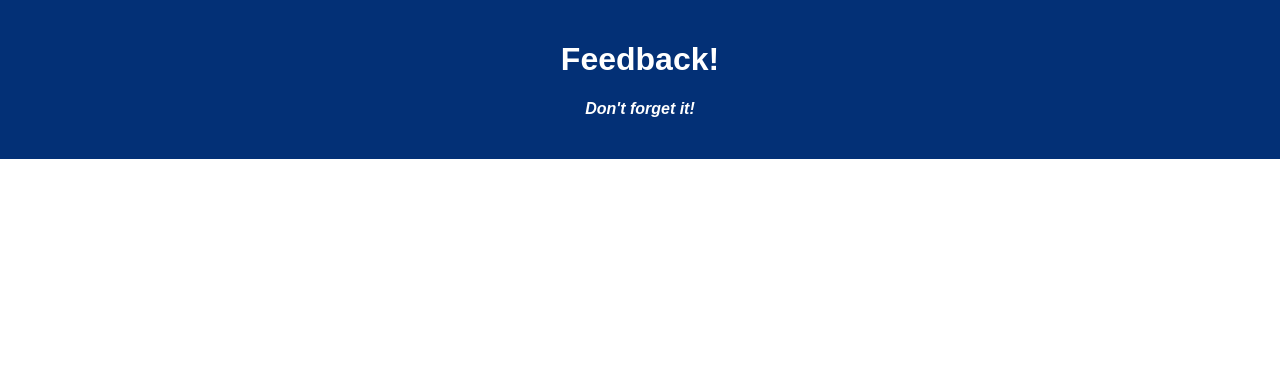
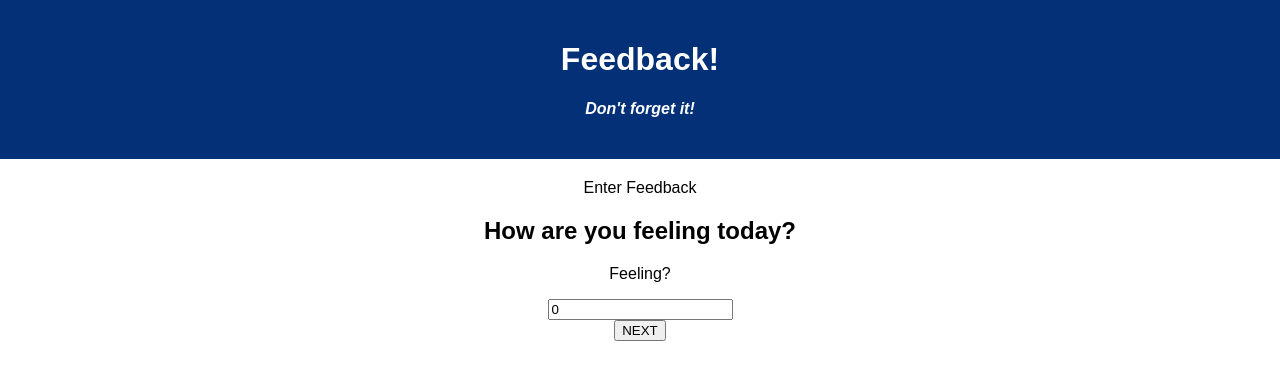
Before and after one commit to Fatuma2117/weekend-redux-feedback-loop, a React (Create React App) app: page / in a window 1280 px wide. Shown: the top 380 px of the page. Built offline with nearby package versions, Linux system fonts and the light colour scheme; no server answers.

Commit message:
created UnderstandingForm component

```diff
--- a/package.json
+++ b/package.json
@@ -9,8 +9,11 @@
     "pg": "^8.2.1",
     "react": "^17.0.1",
     "react-dom": "^17.0.1",
+    "react-redux": "^7.2.8",
     "react-router-dom": "^5.3.0",
-    "react-scripts": "^5.0.0"
+    "react-scripts": "^5.0.0",
+    "redux": "^4.2.0",
+    "redux-logger": "^3.0.6"
   },
   "devDependencies": {
     "nodemon": "^1.18.5"
--- a/src/components/App/App.jsx
+++ b/src/components/App/App.jsx
@@ -1,16 +1,69 @@
 import React from 'react';
 import axios from 'axios';
 import './App.css';
+import  { useEffect } from 'react';
+import {useDispatch} from 'react-redux';
+import { HashRouter as Router, Route, Link } from 'react-router-dom';
+
+import FeelingForm from '../FeelingForm/FeelingForm';
+import UnderstandingForm from '../UnderstandingForm/UnderstandingForm';
+
 
 function App() {
+  const dispatch = useDispatch();
+
+  useEffect(() => {
+    console.log('in useEffect');
+    getFeedback();
+  }, []);
+
+  const getFeedback = () => {
+    axios({
+      method: 'GET',
+      url: '/feedback'
+    })
+      .then((response) => {
+        console.log(response.data);
+        dispatch({
+          type: 'SET_FEEDBACK',
+          payload: response.data
+        })
+      })
+      .catch((error) => {
+        console.log('error on GET', error);
+      });
+  };
 
   return (
+    <Router>
     <div className='App'>
       <header className='App-header'>
         <h1 className='App-title'>Feedback!</h1>
         <h4>Don't forget it!</h4>
       </header>
+             <Route exact path="/">
+              <p>Enter Feedback</p>
+             <FeelingForm getFeedback={getFeedback}/>
+          </Route>
+
+
+
+
+
+      <Route exact path="/UnderstandingForm">
+           <UnderstandingForm/>
+       </Route>
+
+
+
+      <footer>
+          <Link to="/UnderstandingForm">
+             <button>NEXT</button>
+          </Link>
+
+          </footer>
     </div>
+    </Router>
   );
 }
 
--- /dev/null
+++ b/src/components/FeelingForm/FeelingForm.jsx
@@ -0,0 +1,40 @@
+import React, { useState } from 'react';
+import {useDispatch} from 'react-redux';
+
+function FeelingForm({ getFeedback}) {
+
+  let [feeling, setFeeling] = useState(0);
+  const dispatch = useDispatch();
+
+  const addFeeling = () => {
+    event.preventDefault();
+    console.log({feeling})
+    // axios({
+    //     method: 'POST',
+    //     url: '/feedback',
+    //     data: {feeling}
+    // }).then((response) => {
+    //     console.log('this is the response of the post route', response)
+
+    //     getFeedback();
+    // }).catch((err) => {
+    //     console.log('oops', err)
+    // })
+}
+
+
+  return (
+    <section>
+    <h2>How are you feeling today?</h2>
+    <p>Feeling?</p>
+    <form onSubmit={addFeeling}>
+      <input type="number" placeholder="0-10"
+        onChange={(event) => setFeeling(event.target.value)}
+        value={feeling} />
+
+    </form>
+  </section>
+  );
+}
+
+export default FeelingForm;
--- /dev/null
+++ b/src/components/UnderstandingForm/UnderstandingForm.jsx
@@ -0,0 +1,40 @@
+import React, { useState } from 'react';
+import {useDispatch} from 'react-redux';
+
+function UnderstandingForm({ getFeedback}) {
+
+  let [understanding, setUnderstanding] = useState(0);
+  const dispatch = useDispatch();
+
+  const addUnderstanding = () => {
+    event.preventDefault();
+    console.log({understanding})
+    // axios({
+    //     method: 'POST',
+    //     url: '/feedback',
+    //     data: {feeling}
+    // }).then((response) => {
+    //     console.log('this is the response of the post route', response)
+
+    //     getFeedback();
+    // }).catch((err) => {
+    //     console.log('oops', err)
+    // })
+}
+
+
+  return (
+    <section>
+    <h2>How well are you understanding the content?</h2>
+    <p>Understanding?</p>
+    <form onSubmit={addUnderstanding}>
+      <input type="number" placeholder="0-10"
+        onChange={(event) => setUnderstanding(event.target.value)}
+        value={understanding} />
+
+    </form>
+  </section>
+  );
+}
+
+export default UnderstandingForm;
--- a/src/index.js
+++ b/src/index.js
@@ -3,6 +3,29 @@ import ReactDOM from 'react-dom';
 import './index.css';
 import App from './components/App/App';
 import registerServiceWorker from './registerServiceWorker';
+import { createStore, combineReducers, applyMiddleware } from 'redux';
+import logger from 'redux-logger';
+import { Provider } from 'react-redux';
 
-ReactDOM.render(<App />, document.getElementById('root'));
+
+const feedbackReducer = (state=[], action) => {
+    if(action.type === 'SET_FEEDBACK'){
+        return action.payload
+    }
+    return state;
+}
+
+const storeInstance = createStore(
+    combineReducers({
+      feedbackReducer
+    }),
+    applyMiddleware(logger),
+  );
+
+ReactDOM.render(
+ <Provider store={storeInstance}>
+    <App />
+</Provider>,
+
+document.getElementById('root'));
 registerServiceWorker();
```
Also changed, not shown: src/components/CommentForm/CommentForm.jsx (added), src/components/ReviewForm/ReviewForm.jsx (added), src/components/Supported/Supported.jsx (deleted), src/components/SupportedForm/SupportedForm.jsx (added), src/components/Understanding/Understanding.jsx (deleted), 2 other files (tests, documents, lock files or other folders).
